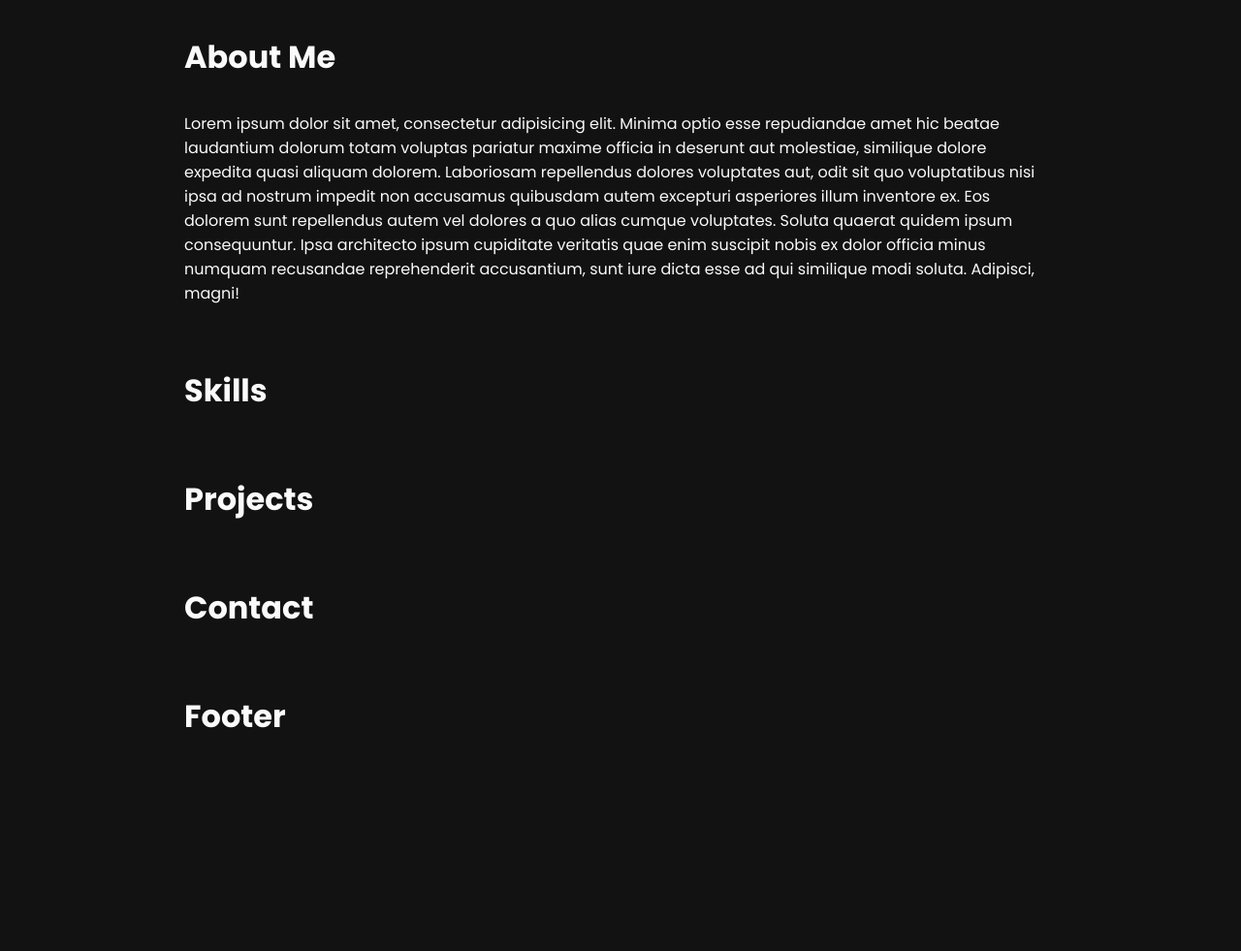
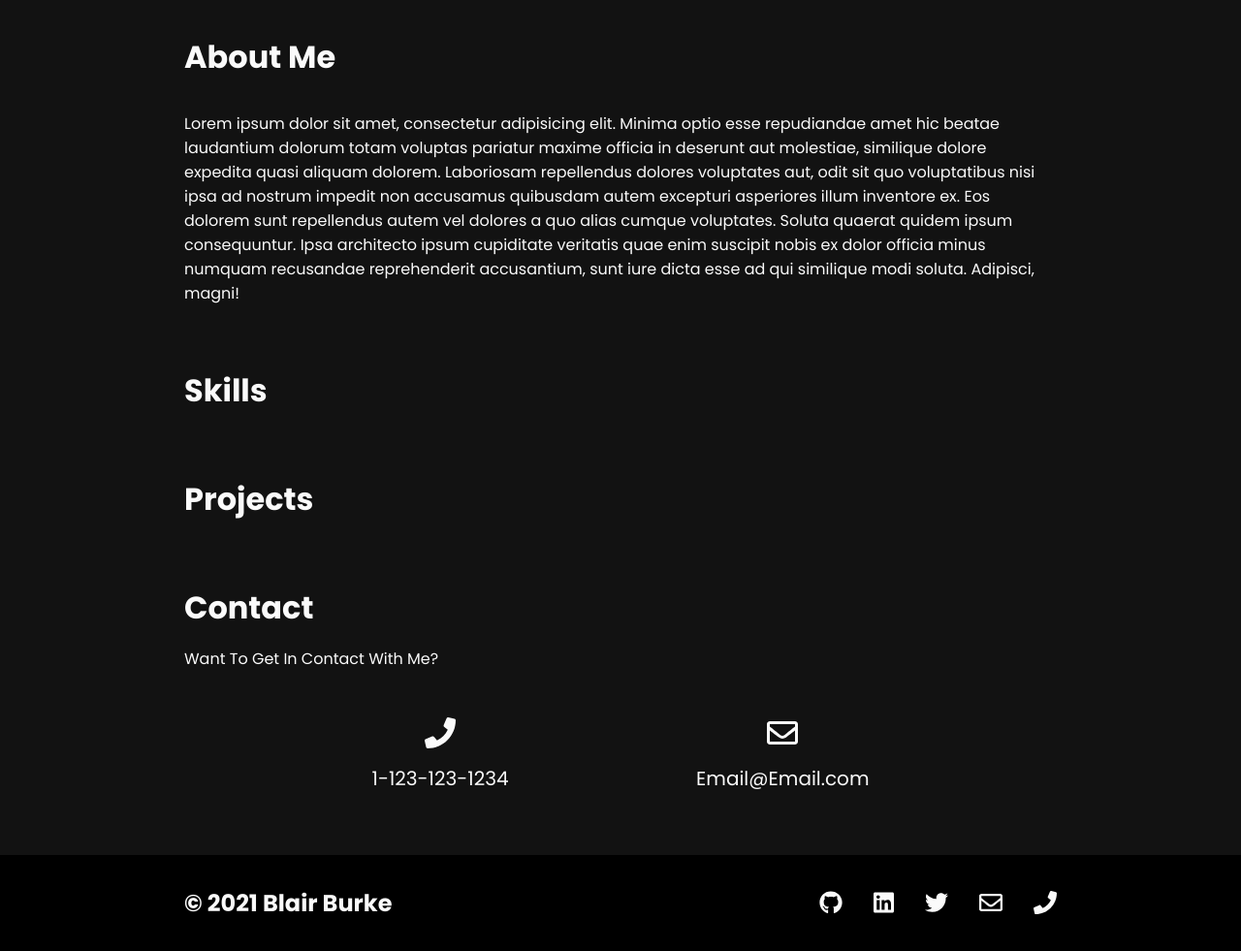
Before and after one commit to BB2455/Portfolio-2021, a Gatsby site: page / in a window 1280 px wide. Shown: the part 829-1810 px from the top of the page at 97% size. Before the commit the page ends 1624 px from the top, so only its background shows below. Built offline with nearby package versions, Linux system fonts and the light colour scheme; Gatsby itself is replaced by a stand-in of ours.

Commit message:
finished contact and footer

```diff
--- a/src/components/About/index.jsx
+++ b/src/components/About/index.jsx
@@ -1,10 +1,9 @@
 import * as React from "react";
-import { AboutWrapper, P } from "./About.styled";
-import { Title } from "../shared";
+import { Title, P, Section } from "../shared";
 
 const About = () => {
   return (
-    <AboutWrapper id="about">
+    <Section id="about">
       <Title>About Me</Title>
       <P>
         Lorem ipsum dolor sit amet, consectetur adipisicing elit. Minima optio
@@ -19,7 +18,7 @@ const About = () => {
         minus numquam recusandae reprehenderit accusantium, sunt iure dicta esse
         ad qui similique modi soluta. Adipisci, magni!
       </P>
-    </AboutWrapper>
+    </Section>
   );
 };
 
--- /dev/null
+++ b/src/components/Contact/Contact.styled.js
@@ -0,0 +1,26 @@
+import styled from "styled-components";
+import theme from "../../themes/theme";
+
+export const ContactContainer = styled.div`
+  display: flex;
+  justify-content: space-evenly;
+  padding: 3rem 0 2rem 0;
+`;
+
+export const ContactCard = styled.div`
+  display: flex;
+  flex-direction: column;
+  justify-content: center;
+  align-items: center;
+  font-size: 2rem;
+`;
+
+export const ContactLink = styled.a`
+  text-decoration: none;
+  margin-top: 1rem;
+  color: ${theme.mainColor};
+  font-size: 1.25rem;
+  &:hover {
+    color: #5cdb95;
+  }
+`;
--- a/src/components/Contact/index.jsx
+++ b/src/components/Contact/index.jsx
@@ -1,11 +1,29 @@
 import * as React from "react";
-import { Title } from "../shared";
+import { Title, P, Section } from "../shared";
+import { ContactContainer, ContactCard, ContactLink } from "./Contact.styled";
+import { FontAwesomeIcon } from "@fortawesome/react-fontawesome";
+import { faPhone } from "@fortawesome/free-solid-svg-icons";
+import { faEnvelope } from "@fortawesome/free-regular-svg-icons";
+import { data } from "../../data/data";
 
 const Contact = () => {
   return (
-    <div id="contact">
-      <Title>Contact</Title>
-    </div>
+    <Section id="contact">
+      <Title padding="0 0 1rem 0">Contact</Title>
+      <P>Want To Get In Contact With Me?</P>
+      <ContactContainer>
+        <ContactCard>
+          <FontAwesomeIcon icon={faPhone} />
+          <ContactLink href={`tel:${data.phone}`}>{data.phoneText}</ContactLink>
+        </ContactCard>
+        <ContactCard>
+          <FontAwesomeIcon icon={faEnvelope} />
+          <ContactLink href={`mailto:${data.email}`}>
+            {data.emailText}
+          </ContactLink>
+        </ContactCard>
+      </ContactContainer>
+    </Section>
   );
 };
 
--- /dev/null
+++ b/src/components/Footer/Footer.styled.js
@@ -0,0 +1,28 @@
+import styled from "styled-components";
+import theme from "../../themes/theme";
+import { Title } from "../shared";
+
+export const FooterWrapper = styled.div`
+  width: 100%;
+  background: #000;
+`;
+
+export const IconLink = styled.a`
+  text-decoration: none;
+  margin-left: 2rem;
+  color: ${theme.mainColor};
+  font-size: 1.5rem;
+  &:hover {
+    color: #5cdb95;
+  }
+`;
+
+export const FooterTitle = styled(Title)`
+  font-size: 1.5rem;
+`;
+
+export const FooterContainer = styled.div`
+  display: flex;
+  justify-content: space-between;
+  align-items: center;
+`;
--- a/src/components/Footer/index.jsx
+++ b/src/components/Footer/index.jsx
@@ -1,11 +1,50 @@
 import * as React from "react";
-import { Title } from "../shared";
+import { Container } from "../shared";
+import {
+  FooterWrapper,
+  IconLink,
+  FooterContainer,
+  FooterTitle,
+} from "./Footer.styled";
+import { FontAwesomeIcon } from "@fortawesome/react-fontawesome";
+import { faEnvelope } from "@fortawesome/free-regular-svg-icons";
+import { faPhone } from "@fortawesome/free-solid-svg-icons";
+import {
+  faGithub,
+  faLinkedin,
+  faTwitter,
+} from "@fortawesome/free-brands-svg-icons";
+import { data } from "../../data/data";
 
 const Footer = () => {
   return (
-    <div>
-      <Title>Footer</Title>
-    </div>
+    <FooterWrapper>
+      <Container>
+        <FooterContainer>
+          <FooterTitle>&copy; 2021 Blair Burke</FooterTitle>
+          <div>
+            <IconLink href="https://github.com/BB2455" target="_blank">
+              <FontAwesomeIcon icon={faGithub} />
+            </IconLink>
+            <IconLink
+              href="https://www.linkedin.com/in/blair-burke-8b285a203/"
+              target="_blank"
+            >
+              <FontAwesomeIcon icon={faLinkedin} />
+            </IconLink>
+            <IconLink href="https://twitter.com/BlairCodes" target="_blank">
+              <FontAwesomeIcon icon={faTwitter} />
+            </IconLink>
+            <IconLink href={`mailto:${data.email}`}>
+              <FontAwesomeIcon icon={faEnvelope} />
+            </IconLink>
+            <IconLink href={`tel:${data.phone}`}>
+              <FontAwesomeIcon icon={faPhone} />
+            </IconLink>
+          </div>
+        </FooterContainer>
+      </Container>
+    </FooterWrapper>
   );
 };
 
--- a/src/components/Landing/index.jsx
+++ b/src/components/Landing/index.jsx
@@ -35,7 +35,7 @@ const Landing = () => {
           <FontAwesomeIcon icon={faTwitter} size="2x" />
         </IconLink>
       </div>
-      <LandingText>Scroll Down</LandingText>
+      <LandingText>&darr; Scroll Down &darr; </LandingText>
     </LandingWrapper>
   );
 };
--- a/src/components/NavBar/NavBar.styled.js
+++ b/src/components/NavBar/NavBar.styled.js
@@ -10,6 +10,7 @@ export const Nav = styled.div`
   display: flex;
   justify-content: space-between;
   align-items: center;
+  flex-wrap: wrap;
 `;
 
 export const NavLinks = styled.div`
--- a/src/components/shared/Container.styled.js
+++ b/src/components/shared/Container.styled.js
@@ -4,6 +4,7 @@ import { device } from "../Devices";
 export const Container = styled.div`
   max-width: 95%;
   margin: 0 auto;
+  display: ${(props) => props.display};
   @media ${device.sm} {
     max-width: 475px;
     maargin: 0;
@@ -18,3 +19,7 @@ export const Container = styled.div`
     max-width: 1200px;
   }
 `;
+
+Container.defaultProps = {
+  display: "block",
+};
--- a/src/components/About/About.styled.js
+++ b/src/components/shared/P.styled.js
@@ -1,9 +1,4 @@
 import styled from "styled-components";
-
-export const AboutWrapper = styled.div`
-  width: 100%;
-  margin: 2rem 0;
-`;
 
 export const P = styled.p`
   font-size: 1rem;
--- /dev/null
+++ b/src/components/shared/Section.styled.js
@@ -0,0 +1,6 @@
+import styled from "styled-components";
+
+export const Section = styled.section`
+  width: 100%;
+  margin: 2rem 0;
+`;
--- a/src/components/shared/Title.styled.js
+++ b/src/components/shared/Title.styled.js
@@ -3,5 +3,9 @@ import styled from "styled-components";
 
 export const Title = styled.h1`
   font-size: 2rem;
-  padding: 2rem 0;
+  padding: ${(props) => props.padding};
 `;
+
+Title.defaultProps = {
+  padding: "2rem 0",
+};
--- a/src/components/shared/index.js
+++ b/src/components/shared/index.js
@@ -1,2 +1,4 @@
 export * from "./Title.styled";
 export * from "./Container.styled";
+export * from "./P.styled";
+export * from "./Section.styled";
--- /dev/null
+++ b/src/data/data.js
@@ -0,0 +1,35 @@
+export const data = {
+  skills: {
+    featuredSkills: [
+      { skillName: "Lua", skillLogo: null },
+      { skillName: "Python", skillLogo: null },
+      { skillName: "Javascript", skillLogo: null },
+      { skillName: "React", skillLogo: null },
+    ],
+    otherSkills: [
+      "HTML",
+      "CSS",
+      "Sass",
+      "Gatsby",
+      "Django",
+      "Flask",
+      "Git",
+      "Blender",
+      "Figma",
+      "Paint.net",
+    ],
+  },
+  projects: [
+    {
+      title: "Portfolio",
+      description: `Lorem ipsum dolor sit amet consectetur adipisicing elit. In dolorem obcaecati voluptate asperiores aliquid placeat, cupiditate quod minus exercitationem qui corrupti atque ipsum perferendis, eaque officia deserunt nobis optio. Nesciunt fugiat id magnam eum inventore, reiciendis libero facilis tempore illum odit error aspernatur autem sint aut assumenda labore quos quaerat.`,
+      url: "https://github.com/BB2455/Portfolio-2021",
+      techUsed: ["Gatsby", "React", "Styled Components"],
+      image: null,
+    },
+  ],
+  email: "email@email.com",
+  emailText: "Email@Email.com",
+  phone: "1123123124",
+  phoneText: "1-123-123-1234",
+};
--- a/src/pages/index.js
+++ b/src/pages/index.js
@@ -12,6 +12,7 @@ import { Container } from "../components/shared";
 
 const IndexPage = () => {
   return (
+    <>
       <Container>
         <GlobalStyle />
         <Landing />
@@ -19,8 +20,9 @@ const IndexPage = () => {
         <Skills />
         <Projects />
         <Contact />
+      </Container>
       <Footer />
-    </Container>
+    </>
   );
 };
 
```
Lines whose indentation alone changed are shown as unchanged.
